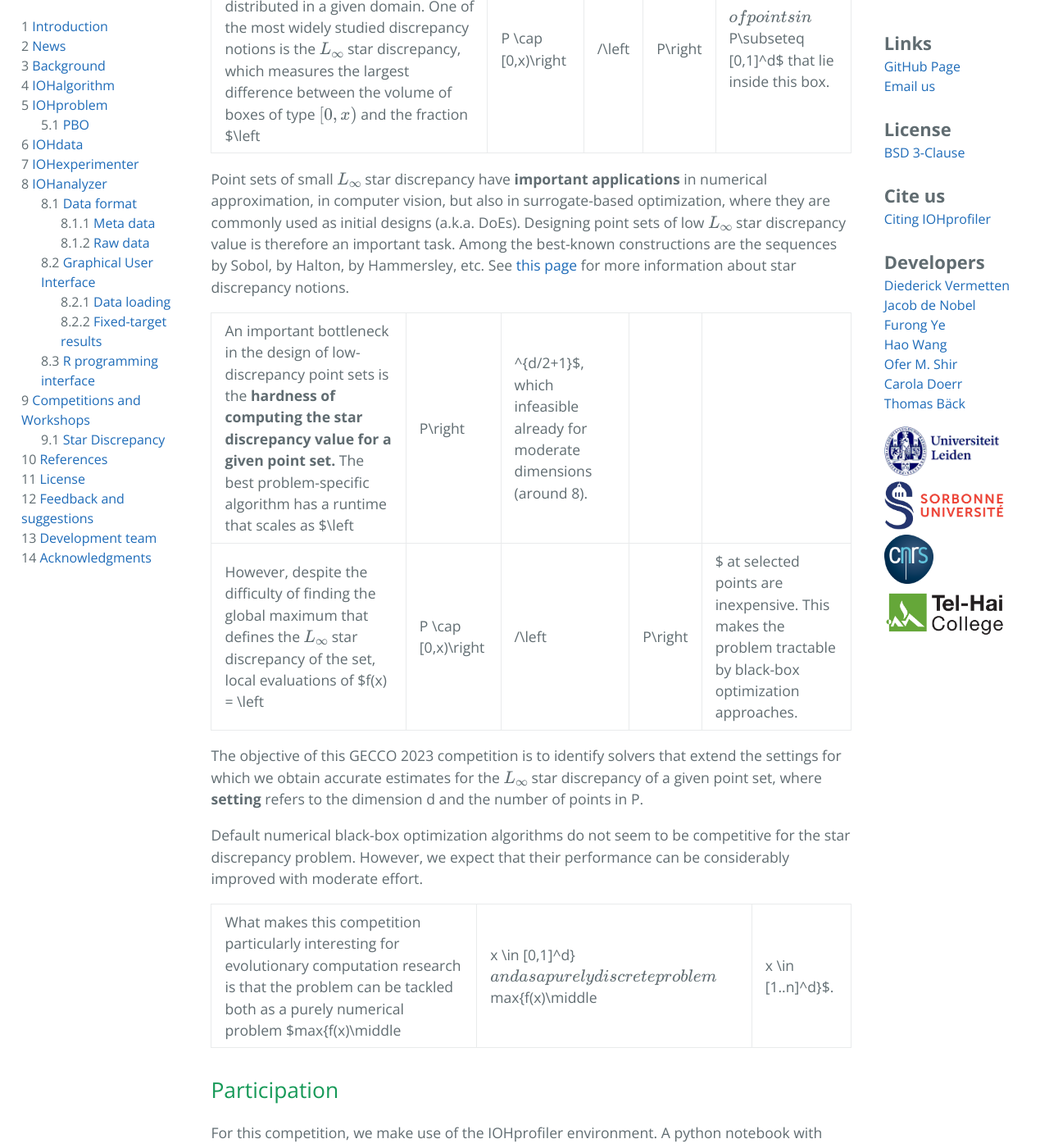
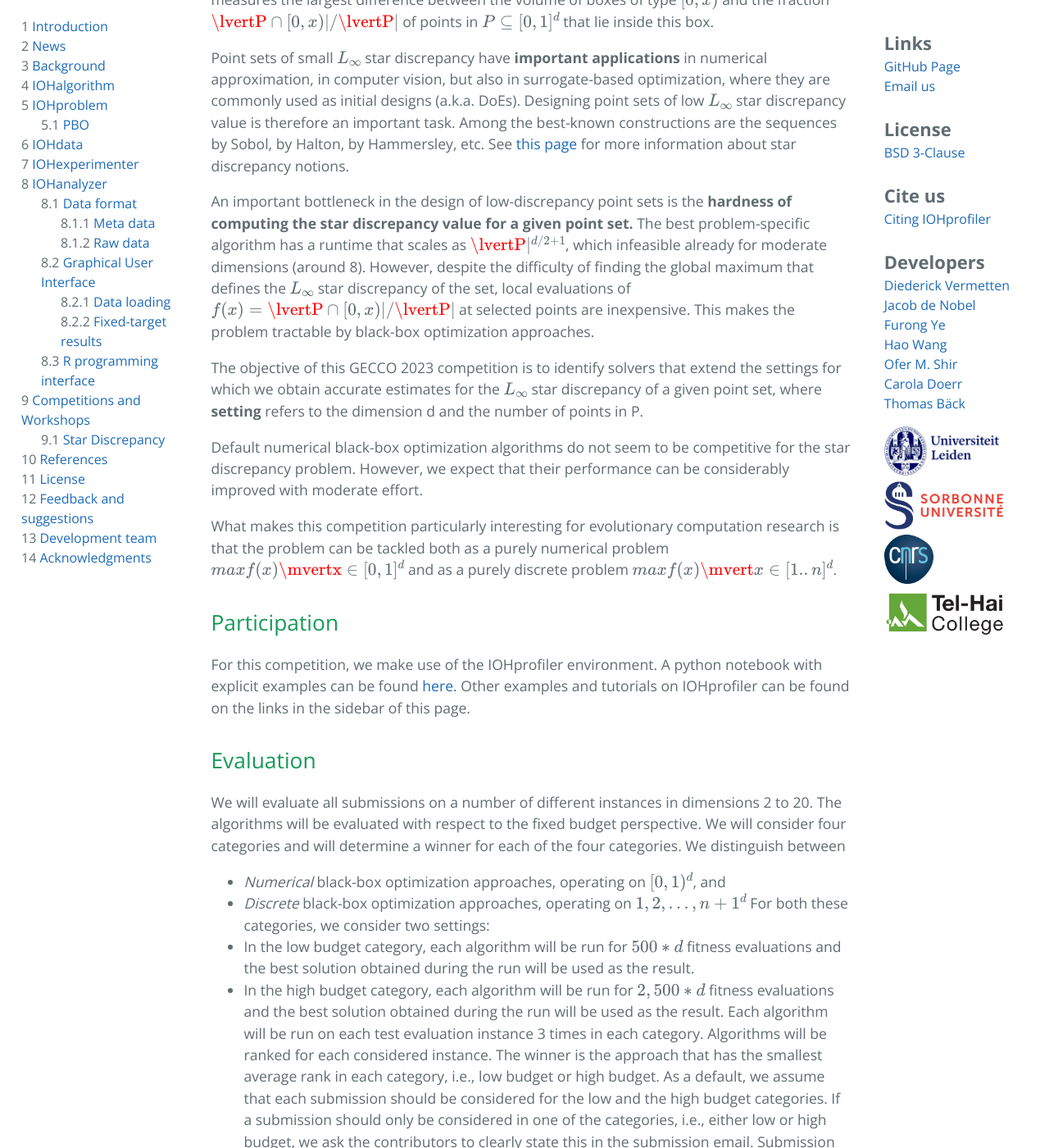
Before and after one commit to IOHprofiler/IOHprofiler.github.io, a Jekyll site: the page built from Star_Discr_competition.md, in a window 1280 px wide and 1400 px high, scrolled down 514 px. Shown: the whole window at 82% size. Built offline with Jekyll 4.4.1, drawn with Linux system fonts in a browser that asks for light colours; formulas are drawn with MathJax 3.

Commit message:
try to fix |'s

```diff
--- a/Star_Discr_competition.md
+++ b/Star_Discr_competition.md
@@ -10,18 +10,18 @@ has_children: true
 
 ## Motivation
 
-Discrepancy measures are designed to quantify how well a set of points is distributed in a given domain. One of the most widely studied discrepancy notions is the $L_\infty$ star discrepancy, which measures the largest difference between the volume of boxes of type $[0,x)$ and the fraction $\left|P \cap [0,x)\right|/\left|P\right|$ of points in $P\subseteq [0,1]^d$ that lie inside this box.
+Discrepancy measures are designed to quantify how well a set of points is distributed in a given domain. One of the most widely studied discrepancy notions is the $L_\infty$ star discrepancy, which measures the largest difference between the volume of boxes of type $[0,x)$ and the fraction $$\lvertP \cap [0,x)\rvert/\lvertP\rvert$$ of points in $$P\subseteq [0,1]^d$$ that lie inside this box.
 
 Point sets of small $L_\infty$ star discrepancy have **important applications** in numerical approximation, in computer vision, but also in surrogate-based optimization, where they are commonly used as initial designs (a.k.a. DoEs). Designing point sets of low $L_\infty$ star discrepancy value is therefore an important task. Among the best-known constructions are the sequences by Sobol, by Halton, by Hammersley, etc. See [this page](https://en.wikipedia.org/wiki/Low-discrepancy_sequence) for more information about star discrepancy notions.
 
-An important bottleneck in the design of low-discrepancy point sets is the **hardness of computing the star discrepancy value for a given point set.** The best problem-specific algorithm has a runtime that scales as $\left|P\right|^{d/2+1}$, which infeasible already for moderate dimensions (around 8).
-However, despite the difficulty of finding the global maximum that defines the $L_\infty$ star discrepancy of the set, local evaluations of $f(x) = \left|P \cap [0,x)\right|/\left|P\right|$ at selected points are inexpensive. This makes the problem tractable by black-box optimization approaches.
+An important bottleneck in the design of low-discrepancy point sets is the **hardness of computing the star discrepancy value for a given point set.** The best problem-specific algorithm has a runtime that scales as $\lvertP\rvert^{d/2+1}$, which infeasible already for moderate dimensions (around 8).
+However, despite the difficulty of finding the global maximum that defines the $L_\infty$ star discrepancy of the set, local evaluations of $f(x) = \lvertP \cap [0,x)\rvert/\lvertP\rvert$ at selected points are inexpensive. This makes the problem tractable by black-box optimization approaches.
 
 The objective of this GECCO 2023 competition is to identify solvers that extend the settings for which we obtain accurate estimates for the $L_\infty$ star discrepancy of a given point set, where **setting** refers to the dimension d and the number of points in P.
 
 Default numerical black-box optimization algorithms do not seem to be competitive for the star discrepancy problem. However, we expect that their performance can be considerably improved with moderate effort.
 
-What makes this competition particularly interesting for evolutionary computation research is that the problem can be tackled both as a purely numerical problem $max\{f(x)\middle|x \in [0,1]^d\}$ and as a purely discrete problem $max\{f(x)\middle| x \in [1..n]^d\}$.
+What makes this competition particularly interesting for evolutionary computation research is that the problem can be tackled both as a purely numerical problem $max\{f(x)\mvertx \in [0,1]^d\}$ and as a purely discrete problem $max\{f(x)\mvert x \in [1..n]^d\}$.
 
 
 ## Participation
```
